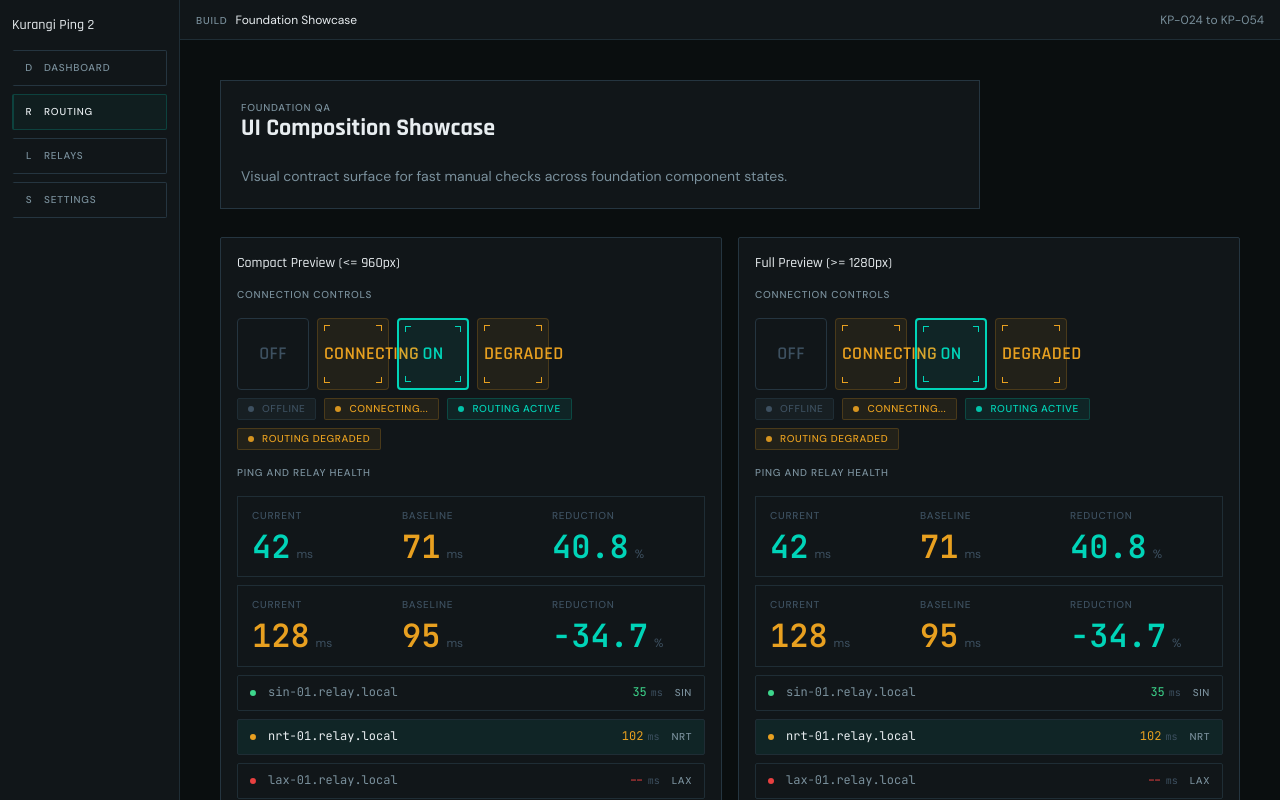
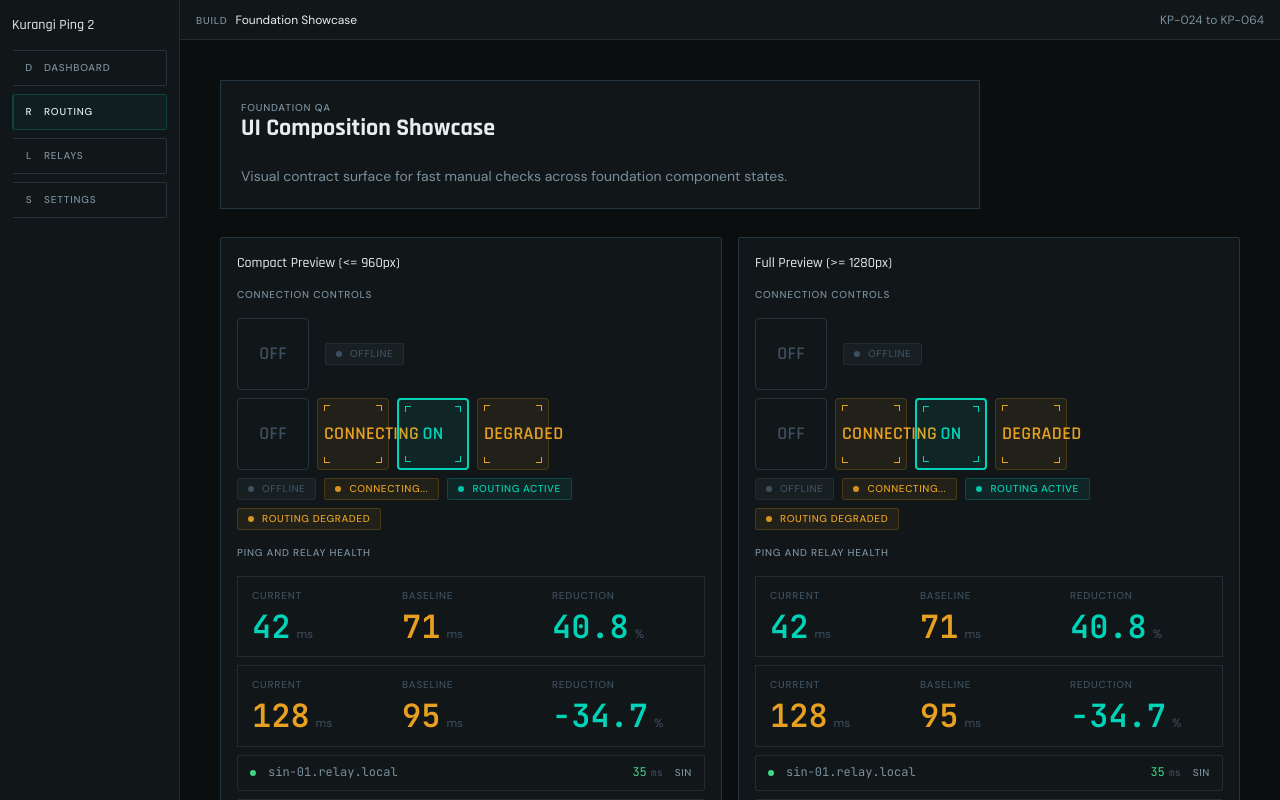
Before and after one commit to Lutvuk/kurangi-ping, a React (Vite) app in the folder apps/desktop/: page / in a window 1280 px wide. Shown: the top 800 px of the page. Built offline with nearby package versions, Linux system fonts and the light colour scheme.

Commit message:
Primary Toggle Wiring to Lifecycle Commands

```diff
--- /dev/null
+++ b/apps/desktop/src/features/routing/ToggleController.css
@@ -0,0 +1,24 @@
+.kp-toggle-controller {
+  display: flex;
+  flex-direction: column;
+  gap: var(--space-3);
+}
+
+.kp-toggle-controller-row {
+  display: flex;
+  align-items: center;
+  gap: var(--space-4);
+}
+
+.kp-toggle-controller-feedback {
+  margin: 0;
+  font: var(--text-body-sm);
+}
+
+.kp-toggle-controller-feedback--info {
+  color: var(--color-text-secondary);
+}
+
+.kp-toggle-controller-feedback--error {
+  color: var(--color-relay-dead);
+}
--- /dev/null
+++ b/apps/desktop/src/features/routing/ToggleController.tsx
@@ -0,0 +1,172 @@
+import { useMemo, useState } from "react";
+import {
+  ConnectionStatusBadge,
+  type ConnectionStatusState,
+  PrimaryToggle,
+  type PrimaryToggleState
+} from "../../components/modules";
+import "./ToggleController.css";
+
+type ToggleLifecycleCommand = "on" | "off";
+
+export type ToggleControllerCommandResult = {
+  ok: boolean;
+  nextState?: ConnectionStatusState;
+  reasonCode?: string;
+  message?: string;
+};
+
+export type ToggleControllerProps = {
+  initialState?: ConnectionStatusState;
+  onEnableRouting?: () => Promise<ToggleControllerCommandResult> | ToggleControllerCommandResult;
+  onDisableRouting?: () => Promise<ToggleControllerCommandResult> | ToggleControllerCommandResult;
+};
+
+type FeedbackState = {
+  tone: "info" | "error";
+  message: string;
+} | null;
+
+function normalizeInitialState(state: ConnectionStatusState): ConnectionStatusState {
+  if (state === "error") {
+    return "off";
+  }
+  return state;
+}
+
+function toToggleState(
+  statusState: ConnectionStatusState,
+  pendingCommand: ToggleLifecycleCommand | null
+): PrimaryToggleState {
+  if (pendingCommand !== null) {
+    return "connecting";
+  }
+
+  if (statusState === "on") {
+    return "on";
+  }
+  if (statusState === "degraded") {
+    return "degraded";
+  }
+  if (statusState === "connecting") {
+    return "connecting";
+  }
+  return "off";
+}
+
+function isDuplicateIntent(command: ToggleLifecycleCommand, state: ConnectionStatusState): boolean {
+  if (command === "on") {
+    return state === "on" || state === "connecting" || state === "degraded";
+  }
+  return state === "off" || state === "error";
+}
+
+function defaultFailureMessage(command: ToggleLifecycleCommand): string {
+  if (command === "on") {
+    return "Belum bisa mengaktifkan routing. Coba lagi.";
+  }
+  return "Belum bisa menonaktifkan routing. Coba lagi.";
+}
+
+export function ToggleController({
+  initialState = "off",
+  onEnableRouting,
+  onDisableRouting
+}: ToggleControllerProps) {
+  const [statusState, setStatusState] = useState<ConnectionStatusState>(() =>
+    normalizeInitialState(initialState)
+  );
+  const [pendingCommand, setPendingCommand] = useState<ToggleLifecycleCommand | null>(null);
+  const [feedback, setFeedback] = useState<FeedbackState>(null);
+
+  const toggleState = toToggleState(statusState, pendingCommand);
+  const badgeLabel = useMemo(() => {
+    if (pendingCommand === "on") {
+      return "Connecting...";
+    }
+    if (pendingCommand === "off") {
+      return "Disconnecting...";
+    }
+    return undefined;
+  }, [pendingCommand]);
+
+  async function handleCommand(command: ToggleLifecycleCommand) {
+    if (pendingCommand !== null) {
+      setFeedback({
+        tone: "info",
+        message: "Tunggu sebentar, perintah sebelumnya masih diproses."
+      });
+      return;
+    }
+
+    if (isDuplicateIntent(command, statusState)) {
+      setFeedback({
+        tone: "info",
+        message:
+          command === "on" ? "Routing sudah aktif." : "Routing sudah nonaktif."
+      });
+      return;
+    }
+
+    setFeedback(null);
+    setPendingCommand(command);
+    setStatusState("connecting");
+
+    try {
+      const result = await (command === "on" ? onEnableRouting?.() : onDisableRouting?.());
+      const resolvedResult: ToggleControllerCommandResult = result ?? {
+        ok: true,
+        nextState: command === "on" ? "on" : "off"
+      };
+
+      if (resolvedResult.ok) {
+        setStatusState(resolvedResult.nextState ?? (command === "on" ? "on" : "off"));
+        return;
+      }
+
+      setStatusState("error");
+      setFeedback({
+        tone: "error",
+        message: resolvedResult.message ?? defaultFailureMessage(command)
+      });
+    } catch {
+      setStatusState("error");
+      setFeedback({
+        tone: "error",
+        message: defaultFailureMessage(command)
+      });
+    } finally {
+      setPendingCommand(null);
+    }
+  }
+
+  return (
+    <div className="kp-toggle-controller">
+      <div className="kp-toggle-controller-row">
+        <PrimaryToggle
+          state={toggleState}
+          disabled={pendingCommand !== null}
+          aria-busy={pendingCommand !== null}
+          onToggle={(nextEnabled) => {
+            void handleCommand(nextEnabled ? "on" : "off");
+          }}
+        />
+        <ConnectionStatusBadge
+          state={statusState}
+          label={badgeLabel}
+          data-testid="toggle-controller-status"
+        />
+      </div>
+
+      {feedback ? (
+        <p
+          className={`kp-toggle-controller-feedback kp-toggle-controller-feedback--${feedback.tone}`}
+          role={feedback.tone === "error" ? "alert" : "status"}
+          aria-live={feedback.tone === "error" ? "assertive" : "polite"}
+        >
+          {feedback.message}
+        </p>
+      ) : null}
+    </div>
+  );
+}
--- /dev/null
+++ b/apps/desktop/src/features/routing/index.ts
@@ -0,0 +1 @@
+export * from "./ToggleController";
--- a/apps/desktop/src/pages/foundation-showcase.tsx
+++ b/apps/desktop/src/pages/foundation-showcase.tsx
@@ -9,6 +9,7 @@ import {
 } from "../components/modules";
 import { DetectionPanel, type DetectionViewModel } from "../features/detection";
 import { RelayHealthPanel } from "../features/relay";
+import { ToggleController } from "../features/routing";
 import { AppShell } from "../layout/AppShell";
 import { Panel } from "../layout/Panel";
 import "./foundation-showcase.css";
@@ -70,6 +71,13 @@ function ShowcaseViewport({ title, compact }: { title: string; compact?: boolean
 
       <div className="kp-showcase-group">
         <h3 className="kp-showcase-subtitle">Connection Controls</h3>
+        <div className="kp-showcase-inline">
+          <ToggleController
+            initialState="off"
+            onEnableRouting={async () => ({ ok: true, nextState: "on" })}
+            onDisableRouting={async () => ({ ok: true, nextState: "off" })}
+          />
+        </div>
         <div className="kp-showcase-inline">
           <PrimaryToggle state="off" />
           <PrimaryToggle state="connecting" />
@@ -170,7 +178,7 @@ export function FoundationShowcasePage() {
   return (
     <AppShell
       sidebar={{ activeId: "routing", title: "Kurangi Ping 2" }}
-      topBar={{ statusLabel: "Build", statusValue: "Foundation Showcase", meta: "KP-024 to KP-054" }}
+      topBar={{ statusLabel: "Build", statusValue: "Foundation Showcase", meta: "KP-024 to KP-064" }}
       contentClassName="kp-showcase-content"
     >
       <Panel eyebrow="Foundation QA" title="UI Composition Showcase">
```
Also changed, not shown: 2 other files (tests, documents, lock files or other folders).
